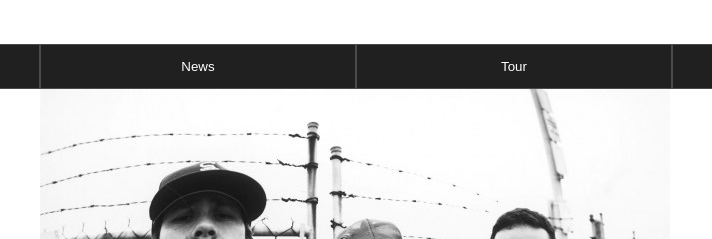
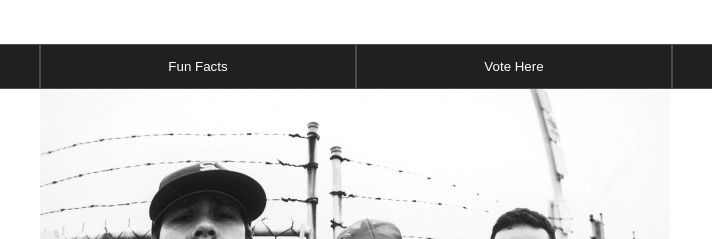
Before and after one commit to AyushGilotra/blink182Final, a plain HTML site: page index.html in a window 1280 px wide. Shown: the part 150-389 px from the top of the page, 284-996 px from the left. Drawn offline with Linux system fonts and the light colour scheme; a web font is replaced by a local one.

Commit message:
Update index.html

```diff
--- a/index.html
+++ b/index.html
@@ -46,8 +46,8 @@
   <center><h1>blink-182</h1></center>
   <div class="menu" style="width:100%">
     <a href="index-2.html"><button style="width:25%">Music</button></a>
-    <button style="width:25%">News</button>
-    <button style="width:25%">Tour</button>
+    <a href = "index-7.html"><button style="width:25%">Fun Facts</button></a>
+    <a href ="index-6.html"><button style="width:25%">Vote Here</button></a>
     <a href ="index-4.html"><button style="width:25%">Members only</button></a>
   </div>
     <div class="image">
```
